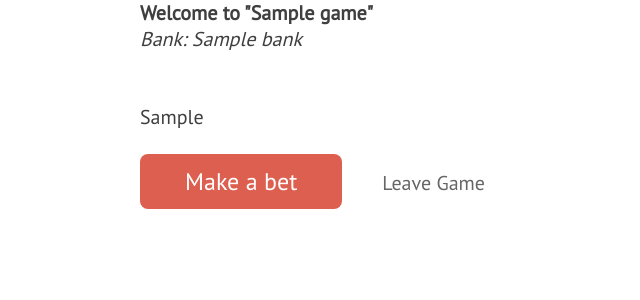
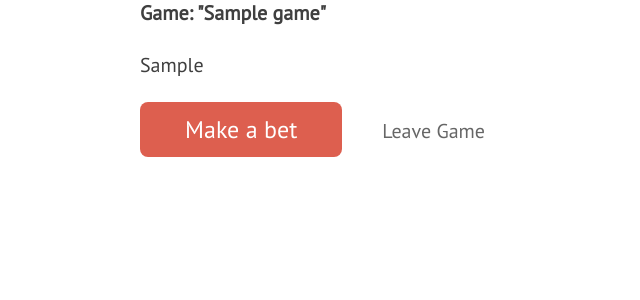
Before and after one commit to lizacouser/js175, a Node server app: template twenty-one/views/game-home.pug in a window 1280 px wide. Shown: the part 129-429 px from the top of the page, without its empty margins (0-640 px from the left). Run offline with Node 20, Linux system fonts and the light colour scheme; the template is opened without the code that fills it: most values are stand-ins (such as "Sample title", 1, 10 or a date in 2020).

Commit message:
implemented byrne notes

```diff
--- a/twenty-one/twenty-one.js
+++ b/twenty-one/twenty-one.js
@@ -37,9 +37,6 @@ app.use(flash());
 
 // Set up persistent session data
 app.use((req, res, next) => {
-  let bank = 100;
-  req.session.bank = bank;
-
   let games = [];
   if ("games" in req.session) {
     req.session.games.forEach(game => {
@@ -67,7 +64,6 @@ const loadGame = (gameID, games) => {
 app.get('/', (req, res) => {
   res.render('home', {
     games: sortGames(req.session.games),
-    bank: req.session.bank,
   });
 })
 
@@ -84,7 +80,6 @@ app.get('/:gameID', (req, res, next) => {
   } else {
     res.render('game-home', {
       game: currentGame,
-      bank: req.session.bank,
     });
   }
 })
@@ -144,12 +139,12 @@ app.post('/new',
       let playerStartingDollars = Number(req.body.playerStartingAmount);
       let defaultBetSize = 1;
 
-      req.session.bank= req.session.bank - playerStartingDollars;
+      let newGame = new TwentyOneGame(title, defaultBetSize, playerStartingDollars)
 
-      req.session.games.push(new TwentyOneGame(title, defaultBetSize, playerStartingDollars));
+      req.session.games.push(newGame);
       req.flash("success", "The game has been created.");
 
-      res.redirect('/');
+      res.redirect(`/${newGame.id}`);
     }
   }
 )
@@ -216,6 +211,7 @@ app.post(`/:gameID/hit`, (req, res) => {
     currentGame.hit(currentGame.player);
 
     if (currentGame.player.isBusted()) {
+      req.session.moves = [];
       res.redirect(`/${gameID}/results`);
     }
 
@@ -245,10 +241,9 @@ app.post(`/:gameID/stay`, (req, res) => {
       moves.push("Dealer stays.")
     }
 
-    res.render('dealer-move', {
-      game: currentGame,
-      moves,
-    })
+    req.session.moves = moves;
+
+    res.redirect('results')
   }
 })
 
@@ -263,7 +258,7 @@ app.get(`/:gameID/results`, (req, res) => {
 
     res.render('results', {
       game: currentGame,
-      bank: req.session.bank,
+      moves: req.session.moves,
     });
   }
 })
--- a/twenty-one/views/bet.pug
+++ b/twenty-one/views/bet.pug
@@ -10,8 +10,8 @@ block main
               id="playerBetSize"
               name="playerBetSize"
               placeholder="1"
-              value=playerBetSize)
+              value=playerBetSize || 1)
 
     fieldset.actions
-      input(type="submit" value="Save")
+      input(type="submit" value="Bet")
       a(href=`/${game.id}`) Cancel
--- a/twenty-one/views/game-home.pug
+++ b/twenty-one/views/game-home.pug
@@ -1,14 +1,11 @@
 extends layout
 
 block main
-  h1 Welcome to "#{game.title}"
-  p
-    em Bank: #{bank}
+  h1 Game: "#{game.title}"
   p &nbsp
 
   block results
 
-  p &nbsp
   p #{game.player.logWinnings()}
 
 
--- a/twenty-one/views/home.pug
+++ b/twenty-one/views/home.pug
@@ -3,8 +3,6 @@ extends layout.pug
 
 block main
   h2 Welcome to Twenty-One!
-  p
-    em Bank: #{bank}
   p &nbsp
   if games === undefined || games.length === 0
     p#no_list You don't have any games. Why not start one?
--- a/twenty-one/views/new-game.pug
+++ b/twenty-one/views/new-game.pug
@@ -20,7 +20,7 @@ block main
               id="playerStartingAmount"
               name="playerStartingAmount"
               placeholder="10"
-              value=playerStartingAmount)
+              value=playerStartingAmount || 10)
 
     fieldset.actions
       input(type="submit" value="Save")
--- a/twenty-one/views/player-move.pug
+++ b/twenty-one/views/player-move.pug
@@ -10,7 +10,7 @@ block main
   p &nbsp
   p #{game.dealer.displayHiddenHand()}
   p &nbsp
-  h4 #{game.displayHandTotal()}
+  h4 #{game.player.displayHandTotal()}
 
 
   form(action=`/${game.id}/hit` method="post")
```
Also changed, not shown: twenty-one/views/dealer-move.pug (+4 -4 lines), twenty-one/views/results.pug (+12 -2 lines), twenty-one/lib/players.js, twenty-one/session-store.db, 1 other file.
